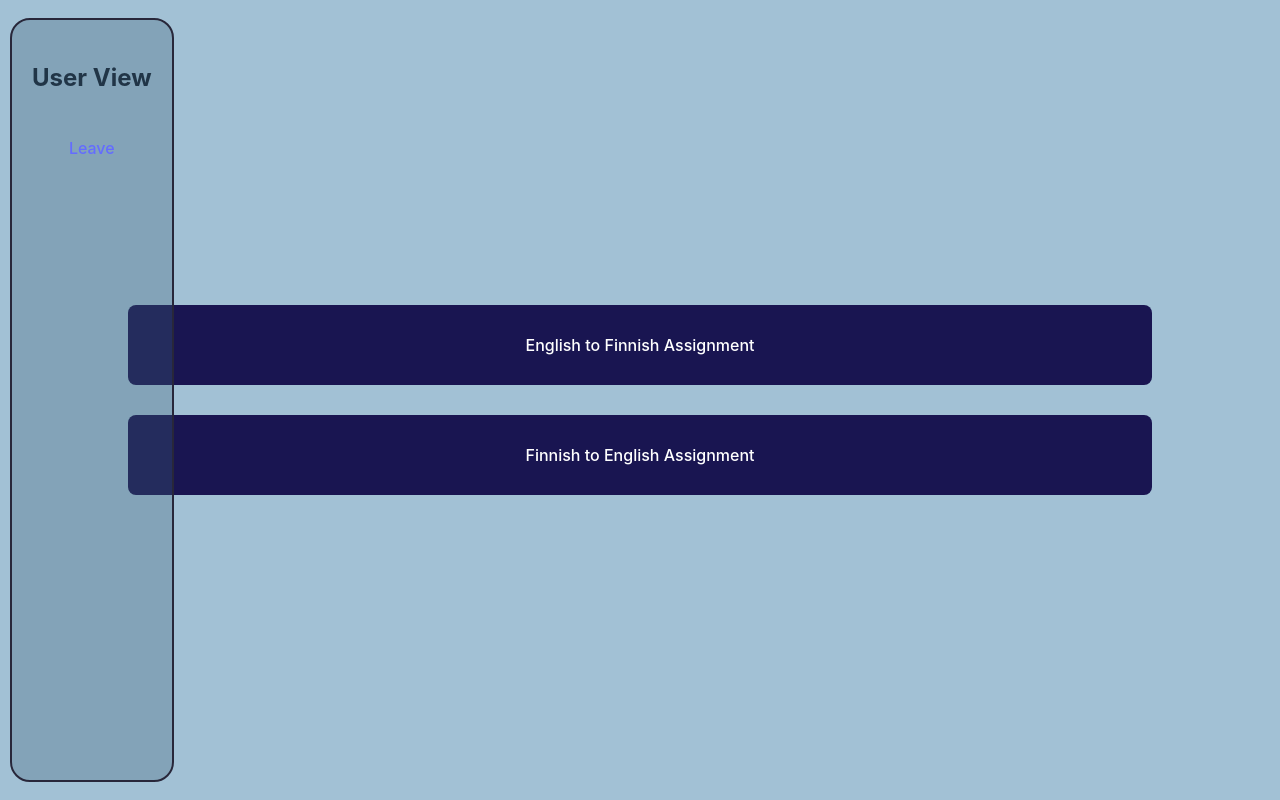
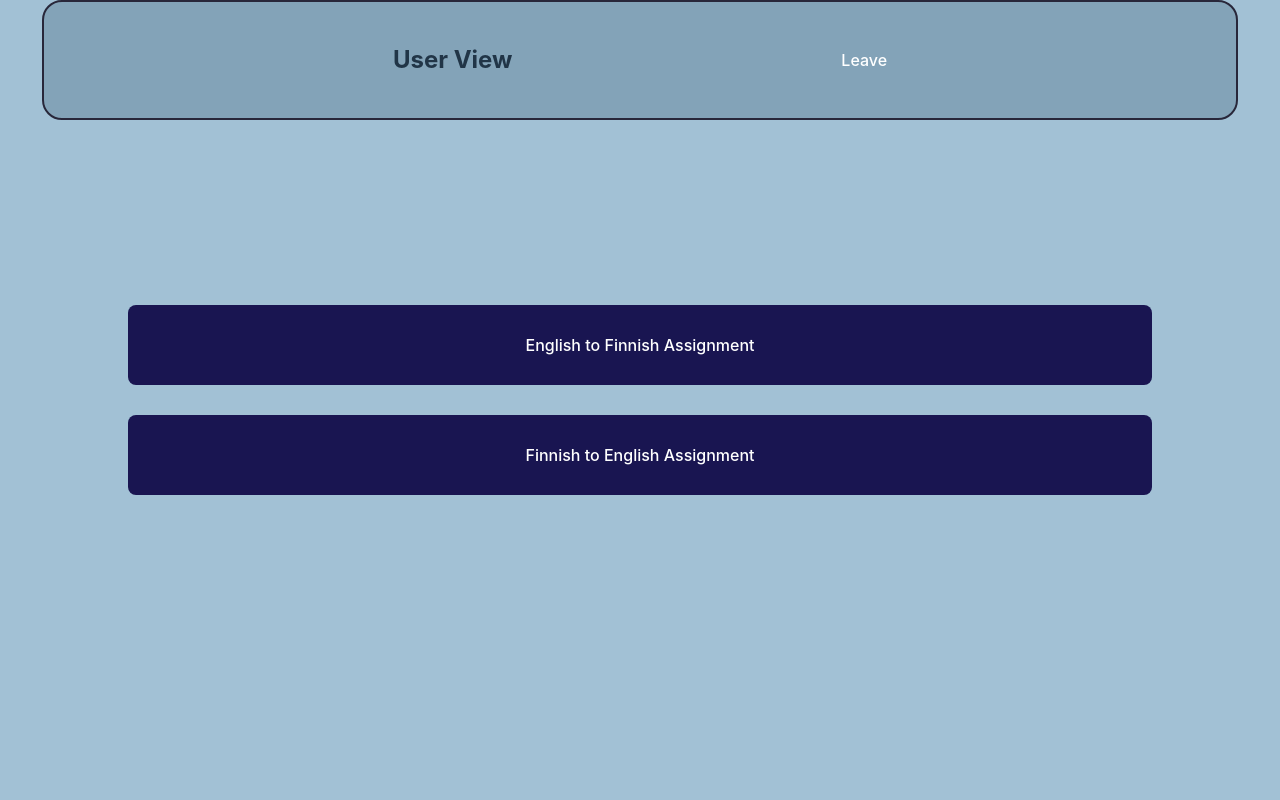
Before and after one commit to rueire/Fullstack-Project, a React (Vite) app in the folder frontend/: page /user in a window 1280 px wide. Built offline with nearby package versions, Linux system fonts and the light colour scheme.

Commit message:
update: App.css

```diff
--- a/frontend/src/App.css
+++ b/frontend/src/App.css
@@ -25,8 +25,14 @@ html {
 /* Title Styling */
 .appTitle {
   display: flex;
+  flex-direction: column;
   justify-content: center;
   align-items: center;
+  margin: 0;
+}
+
+.appTitle button {
+  margin-top: 0;
 }
 
 /* Table Styling */
@@ -129,6 +135,32 @@ input {
 
 /*-----UserView-----*/
 
+.user-nav {
+  background-color: #3d60784f;
+  padding: 20px;
+  width: 90vw;
+  height: auto;
+
+  border-color: #28273a;
+  border-width: 2px;
+  border-style: double;
+  border-radius: 20px;
+
+  display: flex;
+  flex-direction: row;
+  align-items: center;
+  justify-content: space-evenly;
+
+  position: fixed;
+  top: 0;
+  left: 50%;
+  transform: translateX(-50%);
+}
+
+.user-btn {
+  color: white;
+}
+
 #user-title {
   display: flex;
   flex-direction: column;
@@ -142,6 +174,10 @@ input {
   text-align: center;
   position: absolute;
   font-family: cursive;
+}
+
+#log-out {
+  width: 10vw;
 }
 
 .user-choices {
@@ -173,7 +209,7 @@ input {
 }
 
 /*---adminview----*/
-nav {
+.admin-nav {
   background-color: #3d60784f;
   padding: 20px;
   height: 90vh;
@@ -199,9 +235,18 @@ nav {
   color: white;
 }
 
+.db-wrapper {
+  overflow-y: hidden;
+  overflow-x: hidden;
+  text-align: center;
+  font-family: 'Gill Sans', 'Gill Sans MT', Calibri, 'Trebuchet MS', sans-serif;
+}
+
 .db-inner {
   display: flex;
   flex-direction: column;
+  /* justify-content: center; */
+  align-items: center;
 
   height: 70vh;
   width: 100%;
@@ -212,6 +257,10 @@ nav {
   /*scrolling*/
   overflow-y: auto;
   overflow-x: hidden;
+}
+
+.add-word-pair-btn {
+  width: 50%;
 }
 
 .word-pair {
@@ -258,6 +307,21 @@ nav {
   align-items: center;
 }
 
+/*edit view*/
+
+.modal-overlay {
+  width: 60vw;
+  height: 80vh;
+  background-color: #000000e2;
+  color: #ccc;
+  position: fixed;
+  top: 30px;
+
+  display: flex;
+  align-items: center;
+  justify-content: center;
+}
+
 /*---------------------*/
 
 @media only screen and (min-width: 600px) {
```
